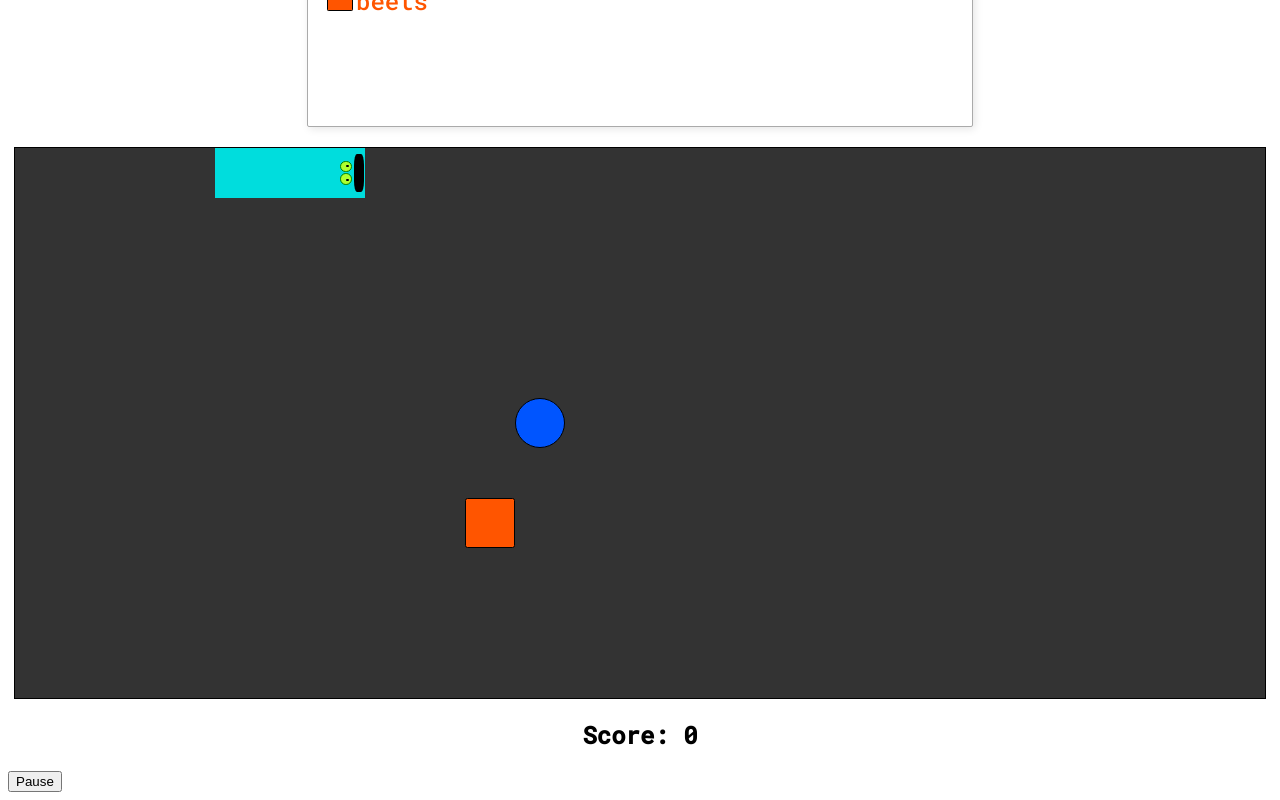
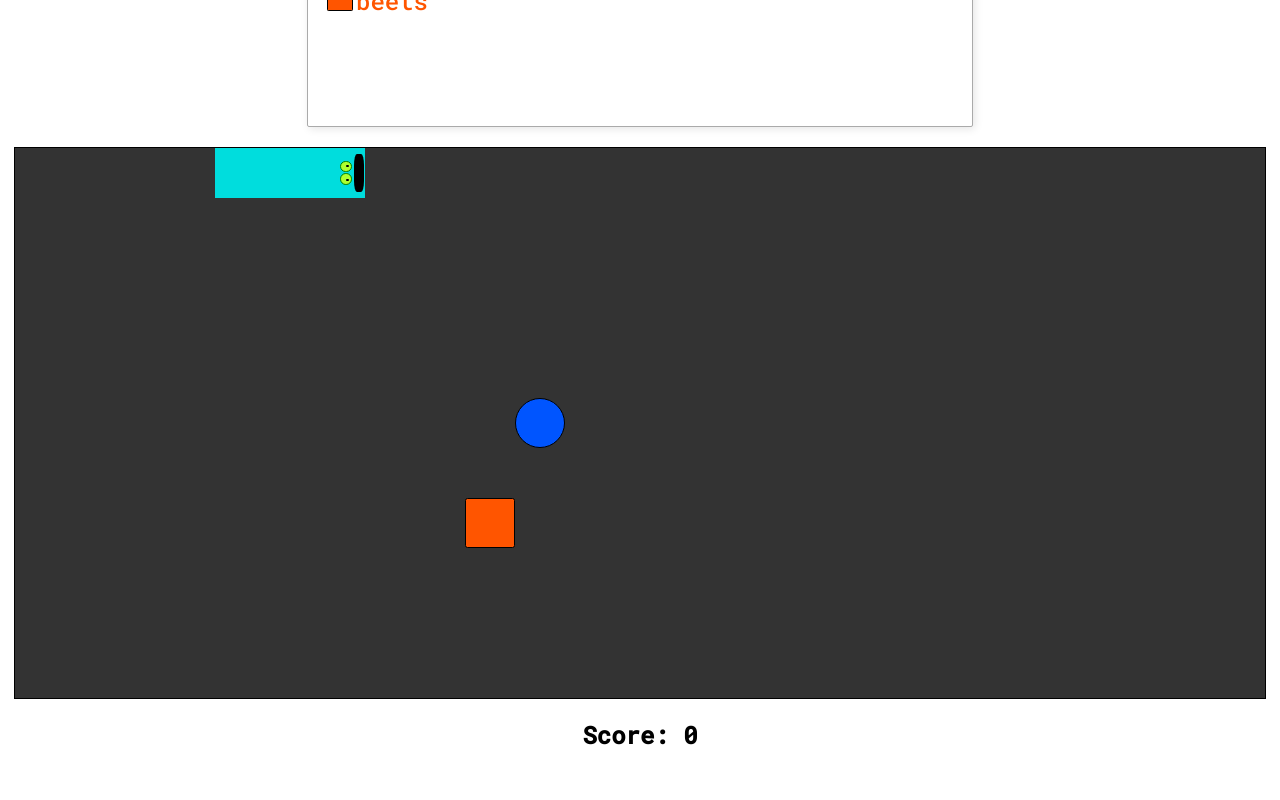
Before and after one commit to kevinafarrow/cyber-snake, a Svelte app: page / in a window 1280 px wide. Shown: the part 193-993 px from the top of the page. After the commit the page ends 964 px from the top, so only its background shows below. Built offline with nearby package versions, Linux system fonts and the light colour scheme; a web font is replaced by a local one.

Commit message:
removed pause button

```diff
--- a/src/App.svelte
+++ b/src/App.svelte
@@ -162,7 +162,4 @@
   <Food {food1Left} {food1Top} {food2Left} {food2Top} />
 </main>
 <h2>Score: {snakeBodies.length - 3}</h2>
-<button>
-  Pause
-</button>
 <svelte:window on:keydown={onKeyDown} />
```
